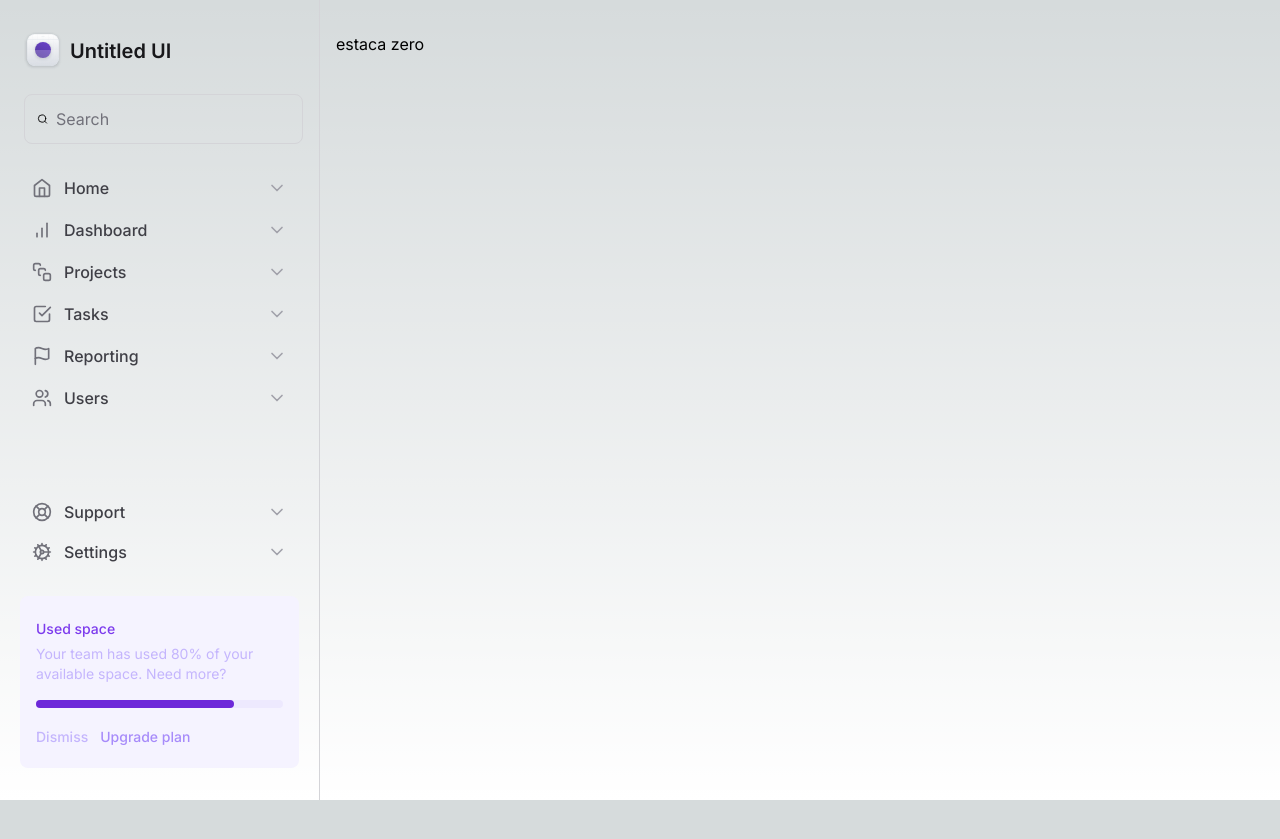
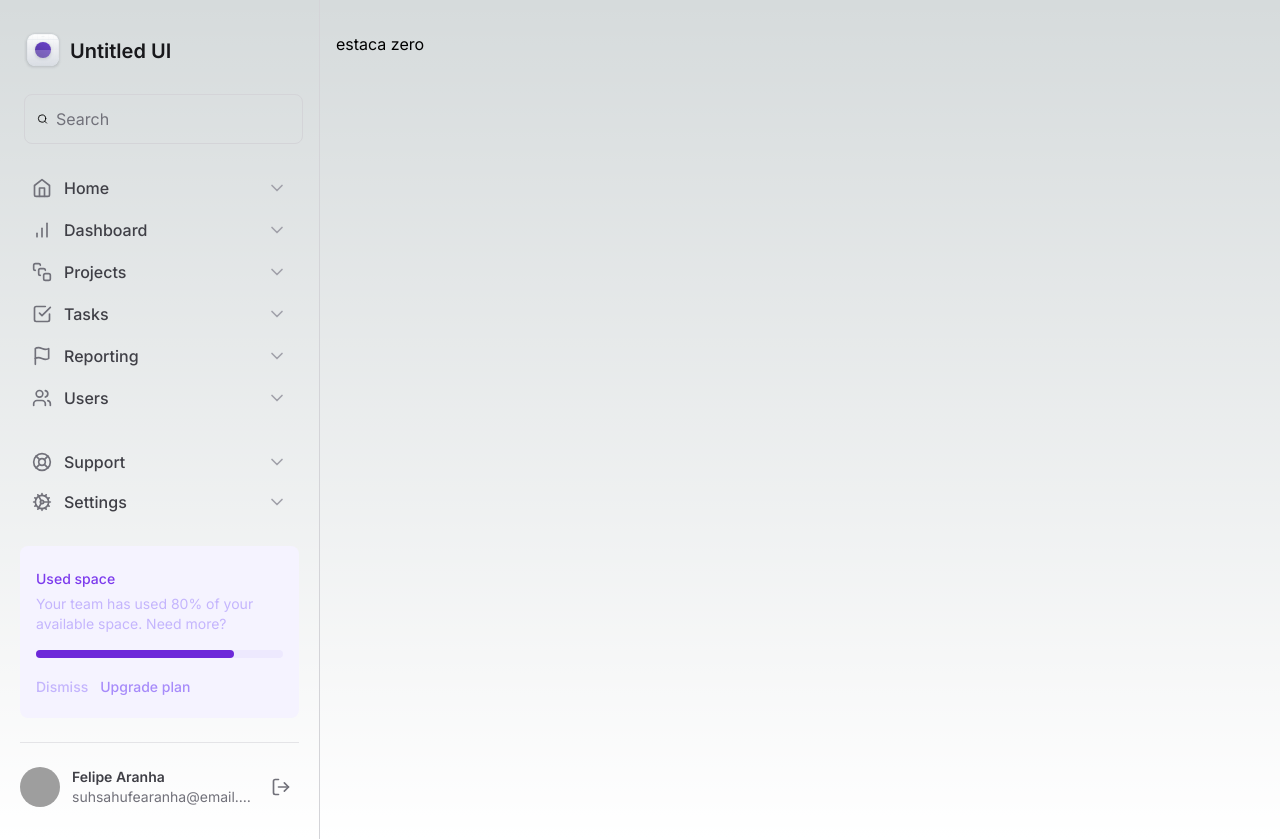
Before and after one commit to FeAranha/tailwind-jedi, a Next.js app: page / in a window 1280 px wide. Before the commit the page ends 800 px from the top, so only its background shows below. Built offline with nearby package versions, Linux system fonts and the light colour scheme; grey boxes are pictures that could not be loaded.

Commit message:
Perfil do Usuário

```diff
--- a/src/components/Sidebar/Profile.tsx
+++ b/src/components/Sidebar/Profile.tsx
@@ -3,20 +3,24 @@ import { LogOut } from 'lucide-react'
 export function Profile() {
   return (
     <div className="grid grid-cols-profile items-center gap-3">
+      {/* eslint-disable-next-line @next/next/no-img-element */}
       <img
         src="https://github.com/fearanha.png"
         className="h-10 w-10 rounded-full"
         alt=""
       />
-      <div className="flex flex-col">
-        <span className="text-sm font-semibold text-zinc-700">
+      <div className="flex flex-col truncate">
+        <span className="text-sm font-semibold text-zinc-700 dark:text-zinc-400">
           Felipe Aranha
         </span>
         <span className="truncate text-sm text-zinc-500">
-          fearanha@email.com
+          suhsahufearanha@email.com
         </span>
       </div>
-      <button type="button" className="ml-auto rounded-md p-2 hover:bg-zinc-50">
+      <button
+        type="button"
+        className="ml-auto rounded-md p-2 hover:bg-zinc-50 dark:hover:bg-slate-600"
+      >
         <LogOut className="h-5 w-5 text-zinc-500" />
       </button>
     </div>
--- a/src/components/Sidebar/index.tsx
+++ b/src/components/Sidebar/index.tsx
@@ -12,6 +12,7 @@ import {
 import { Logo } from './Logo'
 import { NavItem } from './NaviItem'
 import { UsedSpaceWidget } from './UsedSpaceWidget'
+import { Profile } from './Profile'
 
 export function Sidebar() {
   return (
@@ -42,6 +43,10 @@ export function Sidebar() {
         </nav>
 
         <UsedSpaceWidget />
+
+        <div className="h-px bg-zinc-200" />
+
+        <Profile />
       </div>
     </aside>
   )
```
